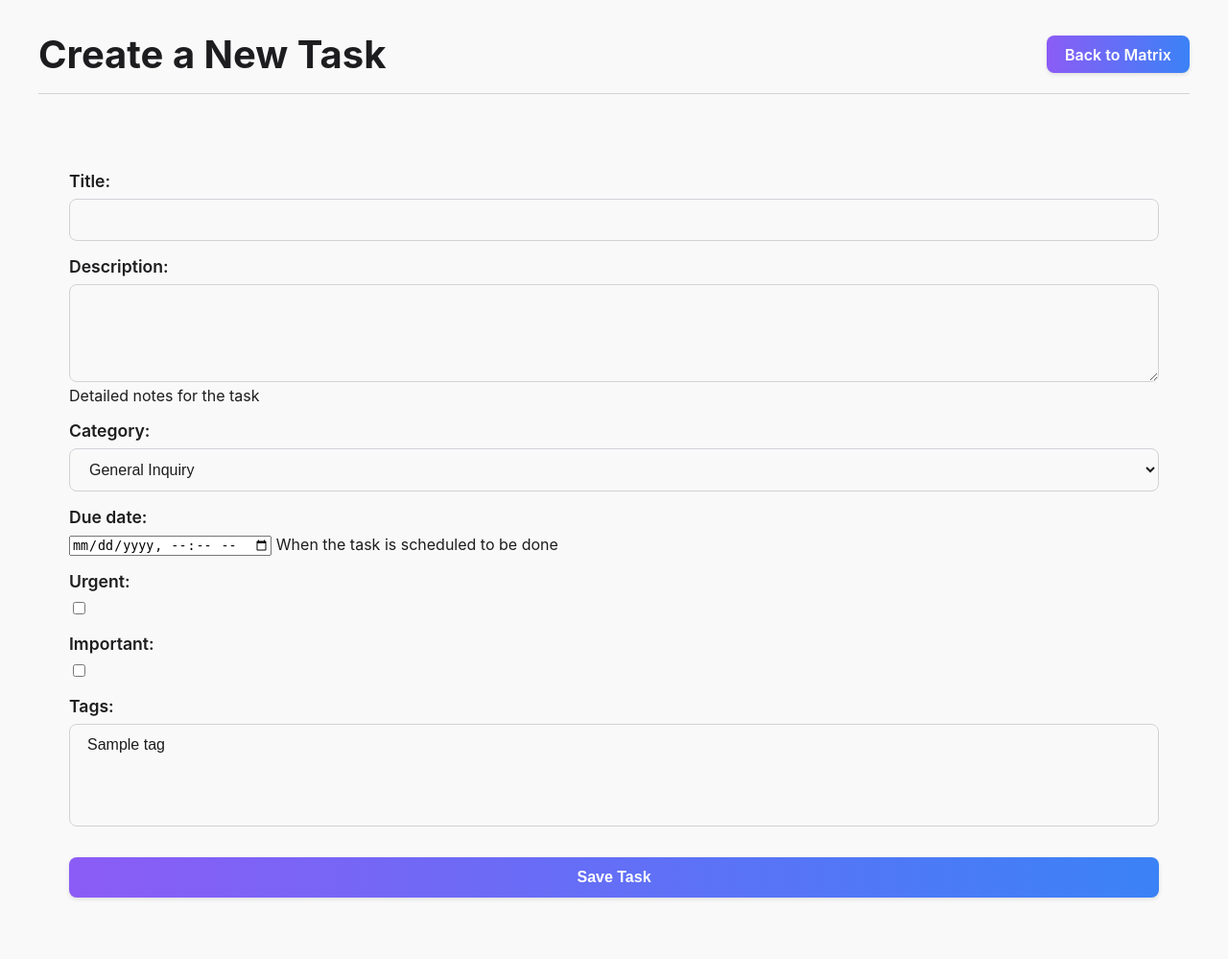
After one commit to pho3n1xy/eisenhower, a Django app: page /create/ in a window 1280 px wide. The commit adds this page. Shown: the whole page at 96% size. Run offline with Django 5.2, Linux system fonts and the light colour scheme; a user stored in the database is signed in; tables that the repository leaves empty hold one stand-in row (values such as "Sample post").

Commit message:
We added a create new task button. Made sure that tasks show up for a user. We also added a task_form.html

```diff
--- a/static/css/main.css
+++ b/static/css/main.css
@@ -292,3 +292,157 @@ body {
     top: 2rem;
     right: 2rem;
 }
+
+
+
+/* 10. new task button*/
+
+.header-controls .button-primary {
+    padding: 0.6rem 1.2rem;
+    width: auto;
+    text-decoration: none;
+    border: none;
+    border-radius: 8px;
+    font-weight: 600;
+    color: white;
+    background-image: var(--button-gradient);
+    background-size: 200% auto; /* Makes gradient larger for animation */
+    transition: transform 0.2s, box-shadow 0.2s, background-position 0.4s ease;
+    box-shadow: 0 2px 4px rgba(0, 0, 0, 0.1);
+}
+
+.header-controls .button-primary:hover {
+    transform: translateY(-2px);
+    box-shadow: 0 4px 8px rgba(0, 0, 0, 0.2);
+    background-position: right center; /* This animates the gradient on hover */
+}
+
+
+/* Add this to main.css */
+.header-controls {
+    display: flex;
+    align-items: center; /* This is the magic line that vertically aligns everything */
+    gap: 1rem; /* This adds a nice space between the two buttons */
+}
+
+:root {
+    /* ... your existing variables ... */
+    --accent-color: #007aff; /* Apple Blue */
+
+    /* --- FIND AND REPLACE THIS LINE --- */
+    --button-gradient-light: linear-gradient(90deg, #8b5cf6, #3b82f6, #ef4444); /* From Purple, to Blue, to Red */
+
+    --button-gradient-dark: linear-gradient(90deg, #ef4444, #f59e0b, #22c55e, #3b82f6);
+}
+
+body.dark-mode {
+    /* ... your existing variables ... */
+    --accent-color: #0a84ff; /* Brighter Apple Blue for dark mode */
+
+    /* --- ADD THIS NEW LINE --- */
+    --button-gradient: var(--button-gradient-dark);
+}
+
+/* Add this right below the body.dark-mode rule */
+:root {
+    --button-gradient: var(--button-gradient-light);
+}
+
+
+/* 11. Form Styling for {{ form.as_p }} */
+/* Styles the overall form container in the task_form.html */
+
+.button-primary {
+    /* Basic size and text settings */
+    font-weight: 600;
+    text-decoration: none;
+    border: none;
+    border-radius: 8px;
+    color: white; /* Important to keep text visible */
+    cursor: pointer; /* Makes it look clickable */
+
+    /* Gradient and Animation */
+    background-image: var(--button-gradient);
+    background-size: 200% auto;
+    transition: transform 0.2s, box-shadow 0.2s, background-position 0.4s ease;
+    box-shadow: 0 2px 4px rgba(0, 0, 0, 0.1);
+}
+
+.button-primary:hover {
+    transform: translateY(-2px);
+    box-shadow: 0 4px 8px rgba(0, 0, 0, 0.2);
+    background-position: right center;
+}
+
+
+.task-form {
+    background-color: var(--card-bg);
+    padding: 2rem;
+    border-radius: 12px;
+    box-shadow: var(--shadow-2);
+}
+
+/* Styles the <p> tag wrapper created by form.as_p */
+.task-form p {
+    margin-bottom: 1rem;
+}
+
+/* Styles the <label> tag */
+.task-form label {
+    display: block; /* Ensures the label takes its own line */
+    font-weight: 600;
+    margin-bottom: 0.5rem;
+    color: var(--text-color);
+    font-size: 1.1rem;
+}
+
+/* Styles all input/textarea/select elements */
+.task-form input[type="text"],
+.task-form input[type="number"],
+.task-form textarea,
+.task-form select {
+    width: 100%;
+    padding: 0.75rem 1rem;
+    border: 1px solid var(--border-color);
+    border-radius: 8px;
+    background-color: var(--input-bg);
+    color: var(--text-color);
+    font-size: 1rem;
+    box-sizing: border-box;
+    transition: border-color 0.2s;
+}
+
+/* Focus state for inputs */
+.task-form input:focus,
+.task-form textarea:focus,
+.task-form select:focus {
+    border-color: var(--accent-color);
+    outline: none;
+}
+
+/* Style error lists */
+.task-form ul.errorlist {
+    color: var(--error-color); /* You'll need a variable for error color, e.g., #ef4444 */
+    list-style-type: none;
+    padding-left: 0;
+    margin-top: 0.5rem;
+    font-size: 0.9rem;
+}
+
+/* Ensure the Save Task button inherits all the button styles */
+/* The button in task_form.html already has class="button-primary" */
+/* We just need to ensure it applies the same padding/width as the header controls for consistency */
+.task-form .button-primary {
+    /* Inherits all base styles from the generic .button-primary */
+    padding: 0.75rem 1.5rem; /* A slightly larger padding might look better for a full-width action button */
+    width: 100%; /* Makes the button full width to match the inputs */
+}
+
+
+/* Ensure the Save Task button inherits all the button styles */
+/* It already has class="button-primary" in task_form.html */
+.task-form .button-primary {
+    /* Inherits all base styles from the generic .button-primary */
+    padding: 0.75rem 1.5rem; /* Makes the button look substantial */
+    width: 100%; /* Makes the button full width to match the inputs */
+}
--- a/tasks/admin.py
+++ b/tasks/admin.py
@@ -33,7 +33,7 @@ class TaskAdmin(admin.ModelAdmin):
             'fields': ('urgent', 'important', 'category', 'tags')
         }),
         ('Assignment & Status', {
-            'fields': ('status', 'reporter', 'assignee', 'due_date')
+            'fields': ('status', 'requester', 'assignee', 'due_date')
         }),
         ('Metadata', {
             'fields': ('created_at', 'is_archived')
@@ -43,7 +43,7 @@ class TaskAdmin(admin.ModelAdmin):
     def save_model(self, request, obj, form, change):
         """Automatically set the reporter to the current user when a task is created."""
         if not obj.pk:  # If the object is being created
-            obj.reporter = request.user
+            obj.requester = request.user
         super().save_model(request, obj, form, change)
 
 @admin.register(Tag)
--- /dev/null
+++ b/tasks/forms.py
@@ -0,0 +1,17 @@
+from django import forms
+from .models import Task
+
+class TaskForm(forms.ModelForm):
+    class Meta:
+        model = Task
+        fields = ['title', 'description', 'category', 'due_date', 'urgent', 'important', 'tags']
+
+        widgets = {
+            'title': forms.TextInput(attrs={'class': 'form-input'}),
+            'description': forms.Textarea(attrs={'class': 'form-textarea', 'rows': 4}),
+            'category': forms.Select(attrs={'class': 'form-select'}),
+            'due_date': forms.DateTimeInput(attrs={'class': 'form-input', 'type': 'datetime-local'}),
+            'tags': forms.SelectMultiple(attrs={'class': 'form-select'}),
+            'urgent': forms.CheckboxInput(attrs={'class': 'form-checkbox'}),
+            'important': forms.CheckboxInput(attrs={'class': 'form-checkbox'}),
+        }
--- a/tasks/models.py
+++ b/tasks/models.py
@@ -36,6 +36,7 @@ class Task(models.Model):
         APPLE = 'apple', 'Mac Issues'
         WINDOWS = 'windows', 'Windows Issues'
         MICROSOFT = 'microsoft', 'O365 Issues'
+        SAP = 'sap', 'SAP Errors'
 
     # --- Core Task Attributes ---
     title = models.CharField(max_length=200)
--- /dev/null
+++ b/tasks/templates/tasks/task_form.html
@@ -0,0 +1,31 @@
+{% load static %}
+<!DOCTYPE html>
+<html lang="en">
+<head>
+    <meta charset="UTF-8">
+    <meta name="viewport" content="width=device-width, initial-scale=1.0">
+    <title>Create New Task</title>
+    <link rel="stylesheet" href="{% static 'css/main.css' %}">
+</head>
+<body>
+    <div class="container">
+        <header class="header">
+            <h1 class="header-title">Create a New Task</h1>
+            <div class="header-controls">
+                <a href="{% url 'tasks:matrix' %}" class="button-primary">Back to Matrix</a>
+            </div>
+        </header>
+
+        <main>
+            <form method="post" class="task-form">
+                {% csrf_token %}
+
+                {{ form.as_p }}
+
+                <button type="submit" class="button-primary" style="margin-top: 1rem;">Save Task</button>
+            </form>
+        </main>
+    </div>
+    <script src="{% static 'js/app.js' %}"></script>
+</body>
+</html>
--- a/tasks/urls.py
+++ b/tasks/urls.py
@@ -8,6 +8,9 @@ urlpatterns = [
     # When a request comes to the app's root (''), call the matrix_view function
     path('', views.matrix_view, name='matrix'),
 
+    # Route for the new task creation page
+    path('create/', views.create_task, name='create'),
+
     #URL for login page
     path('login/', views.login_view, name='login'),
 
--- a/tasks/views.py
+++ b/tasks/views.py
@@ -2,6 +2,8 @@ from django.shortcuts import render, redirect
 from django.contrib.auth import authenticate, login, logout
 from django.contrib.auth.decorators import login_required
 from .models import Task
+from django.http import HttpResponseRedirect
+from .forms import TaskForm
 
 
 #Decorator to protect the matrix view
@@ -11,24 +13,15 @@ def matrix_view(request):
     This view handles the logic for displaying the main Eisenhower Matrix.
     It fetches all non-archived tasks and categorizes them into the four quadrants.
     """
-    # Fetch all tasks that are not archived to display on the main board
-    tasks = Task.objects.filter(is_archived=False)
 
-    # Use list comprehensions to efficiently categorize tasks based on their quadrant
-    do_first_tasks = [task for task in tasks if task.quadrant == 'do']
-    schedule_tasks = [task for task in tasks if task.quadrant == 'schedule']
-    delegate_tasks = [task for task in tasks if task.quadrant == 'delegate']
-    delete_tasks = [task for task in tasks if task.quadrant == 'delete']
+    tasks = Task.objects.filter(assignee=request.user, is_archived=False)
 
-    # The context is a dictionary that maps variable names in the template to Python objects
     context = {
-        'do_first_tasks': do_first_tasks,
-        'schedule_tasks': schedule_tasks,
-        'delegate_tasks': delegate_tasks,
-        'delete_tasks': delete_tasks,
+        'do_first_tasks': tasks.filter(urgent=True, important=True),
+        'schedule_tasks': tasks.filter(urgent=False, important=True),
+        'delegate_tasks': tasks.filter(urgent=True, important=False),
+        'delete_tasks': tasks.filter(urgent=False, important=False),
     }
-
-    # Render the HTML template with the categorized task data
     return render(request, 'tasks/matrix.html', context)
 
 def login_view(request):
@@ -55,3 +48,24 @@ def logout_view(request):
     """
     logout(request)
     return redirect('tasks:login')
+
+@login_required
+def create_task(request):
+    if request.method == 'POST':
+        form = TaskForm(request.POST)
+        if form.is_valid():
+            task = form.save(commit=False)
+            task.requester = request.user
+            task.assignee = request.user
+            task.save()
+            form.save_m2m()
+            return redirect('tasks:matrix')
+        # If the form is invalid, this 'if' block ends, and the code
+        # continues to the final 'return' statement below.
+    else:
+        # This handles the initial GET request
+        form = TaskForm()
+
+    # This line MUST be at the base indentation level of the function.
+    # It should NOT be inside the 'else' block.
+    return render(request, 'tasks/task_form.html', {'form': form})
```
Also changed, not shown: tasks/templates/tasks/matrix.html (+11 -9 lines).
